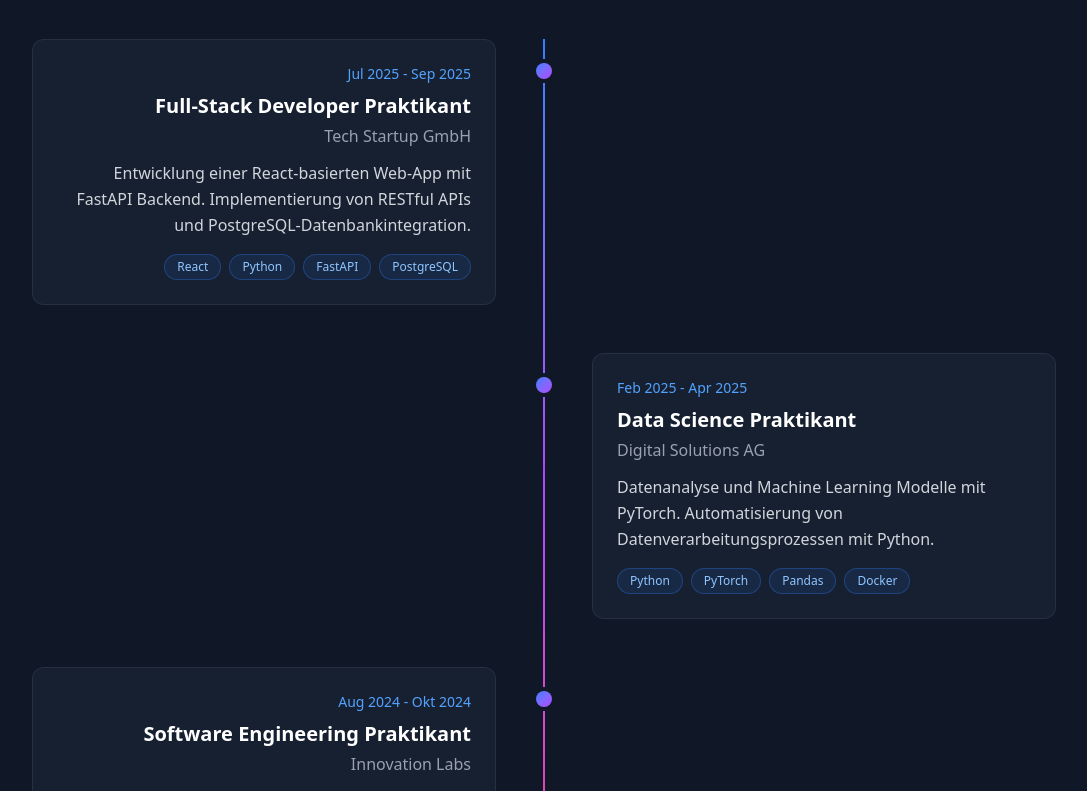
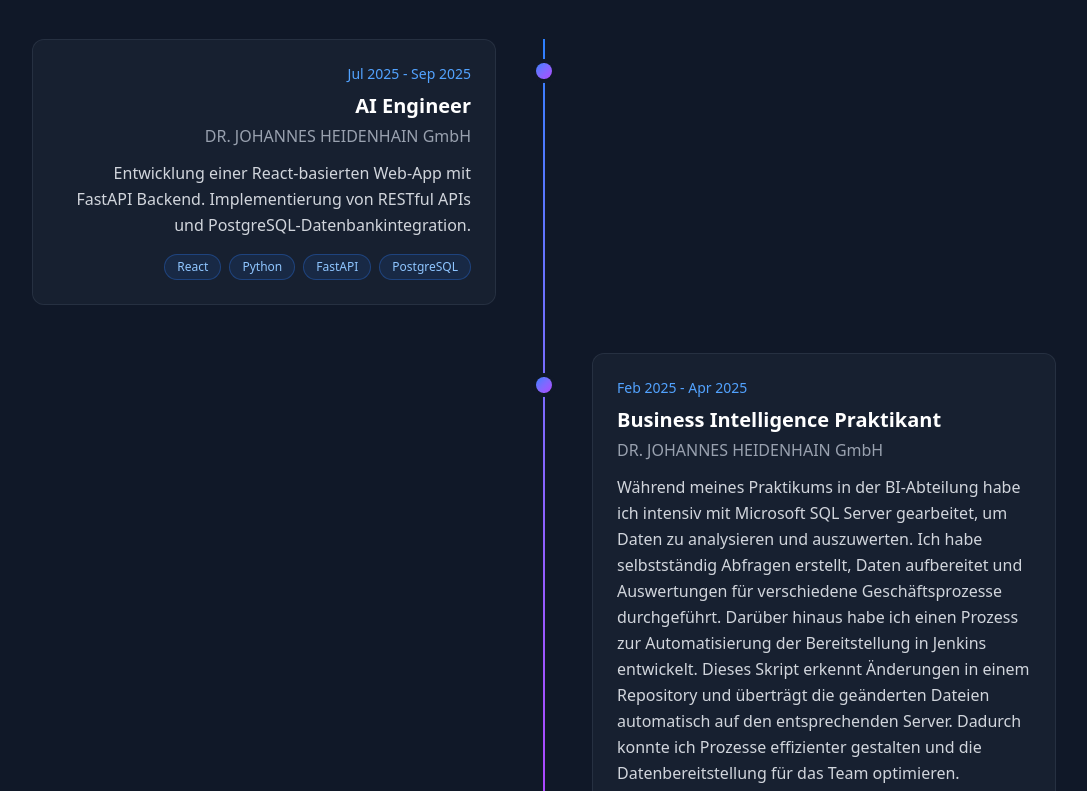
Before and after one commit to informatikRocks/PersonalWebsite, a React (Vite) app in the folder PersonalWebsite/: page / in a window 1280 px wide. Shown: the part 2229-3020 px from the top of the page, without its empty margins (96-1183 px from the left). Built offline with nearby package versions, Linux system fonts and the light colour scheme.

Commit message:
Adapting information

```diff
--- a/PersonalWebsite/src/components/sections/Personal.jsx
+++ b/PersonalWebsite/src/components/sections/Personal.jsx
@@ -4,25 +4,25 @@
 const Personal = () => {
   const experiences = [
     {
-      company: "Tech Startup GmbH",
-      role: "Full-Stack Developer Praktikant",
+      company: "DR. JOHANNES HEIDENHAIN GmbH",
+      role: "AI Engineer",
       period: "Jul 2025 - Sep 2025",
       description: "Entwicklung einer React-basierten Web-App mit FastAPI Backend. Implementierung von RESTful APIs und PostgreSQL-Datenbankintegration.",
       technologies: ["React", "Python", "FastAPI", "PostgreSQL"]
     },
     {
-      company: "Digital Solutions AG",
-      role: "Data Science Praktikant",
+      company: "DR. JOHANNES HEIDENHAIN GmbH",
+      role: "Business Intelligence Praktikant",
       period: "Feb 2025 - Apr 2025",
-      description: "Datenanalyse und Machine Learning Modelle mit PyTorch. Automatisierung von Datenverarbeitungsprozessen mit Python.",
-      technologies: ["Python", "PyTorch", "Pandas", "Docker"]
+      description: "Während meines Praktikums in der BI-Abteilung habe ich intensiv mit Microsoft SQL Server gearbeitet, um Daten zu analysieren und auszuwerten. Ich habe selbstständig Abfragen erstellt, Daten aufbereitet und Auswertungen für verschiedene Geschäftsprozesse durchgeführt. Darüber hinaus habe ich einen Prozess zur Automatisierung der Bereitstellung in Jenkins entwickelt. Dieses Skript erkennt Änderungen in einem Repository und überträgt die geänderten Dateien automatisch auf den entsprechenden Server. Dadurch konnte ich Prozesse effizienter gestalten und die Datenbereitstellung für das Team optimieren.",
+      technologies: ["Python", "Microsoft SQL Server", "Jenkins"]
     },
     {
-      company: "Innovation Labs",
-      role: "Software Engineering Praktikant",
+      company: "DR. JOHANNES HEIDENHAIN GmbH",
+      role: "Enterprise Architecture Management Praktikant",
       period: "Aug 2024 - Okt 2024",
-      description: "Mitarbeit an Cloud-nativen Anwendungen. CI/CD Pipeline Optimierung und Kubernetes Deployment.",
-      technologies: ["Kubernetes", "Docker", "AWS", "Jenkins"]
+      description: "Während meines Praktikums habe ich die aktuelle Darstellung der tatsächlichen und angestrebten Entwicklungen im EAM-Tool analysiert. Zunächst habe ich die bestehende Verwendung von Fähigkeiten sowohl als Entitäten als auch als Attribute identifiziert. Darauf aufbauend habe ich eine neue Darstellung entworfen, die die Fähigkeitsentität und intelligentes Business Mapping nutzt, um beide Entwicklungen genau abzubilden. Schließlich entwickelte ich ein detailliertes Migrationskonzept, das die Übertragung bestehender Daten in das neue Modell beschreibt und dabei die Notwendigkeit berücksichtigt, die Datenintegrität und -konsistenz während der Migration sicherzustellen. Die praktische Umsetzung und Lösung der Aufgabe erfolgte durch die Entwicklung von Python-Skripten, die zum Erstellen und Ändern von Excel-Tabellen verwendet wurden.",
+      technologies: ["Python", "LUY"]
     }
   ];
 
```
